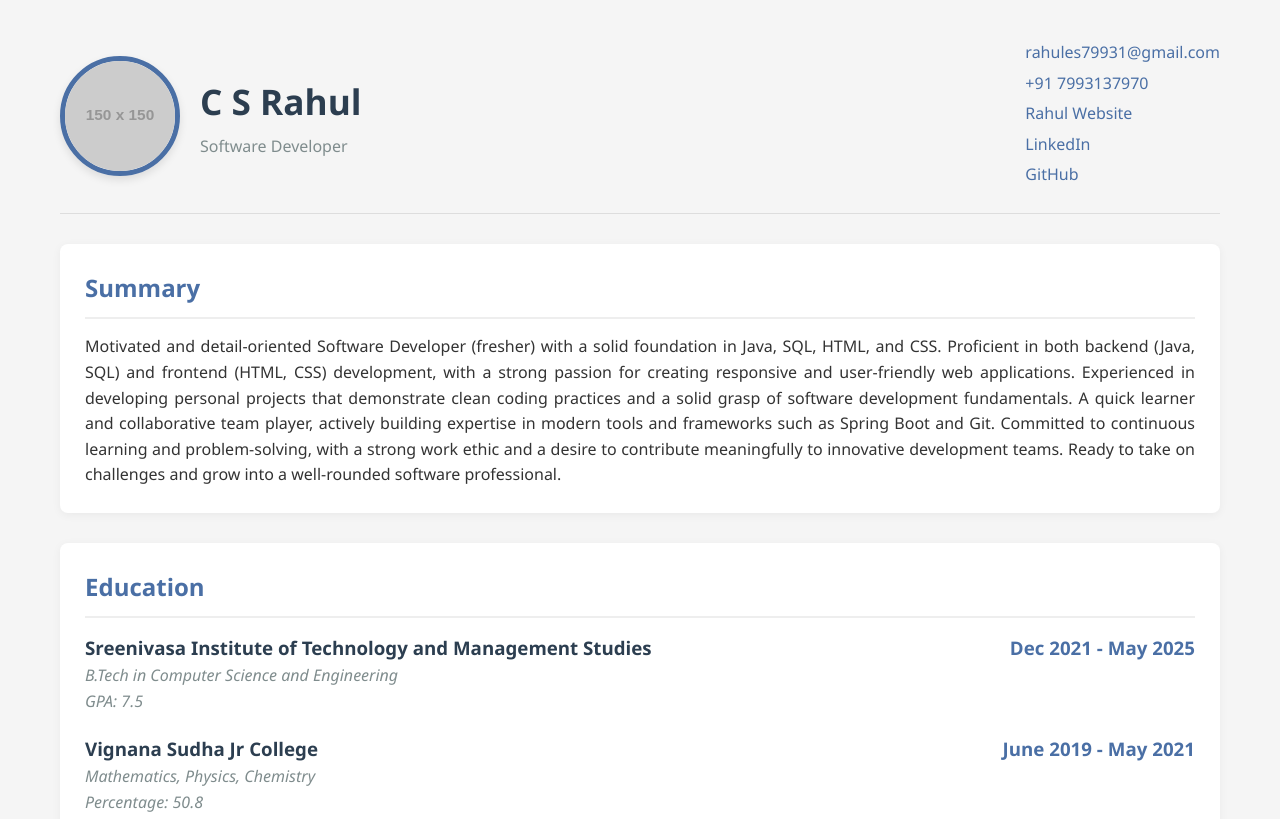
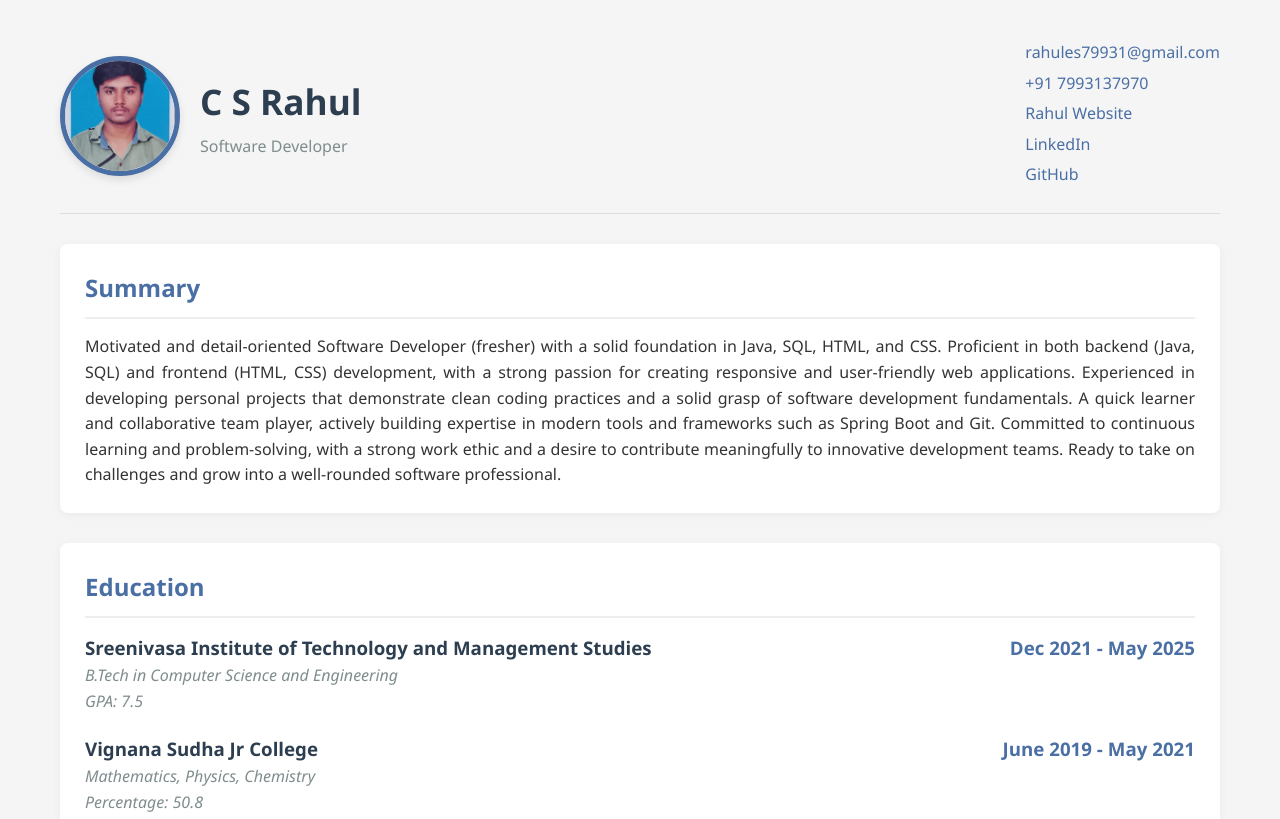
Before and after one commit to csrahul63045/portfolio, a plain HTML site: page index.html in a window 1280 px wide. Shown: the top 819 px of the page. Drawn offline with Linux system fonts and the light colour scheme; placeholder pictures from the web are drawn by us.

Commit message:
Update index.html

```diff
--- a/index.html
+++ b/index.html
@@ -213,7 +213,7 @@
         <header>
             <div class="profile">
                 <!-- Replace with your actual profile picture -->
-                <img src="https://via.placeholder.com/150" alt="C S Rahul" class="profile-pic">
+                <img src="rahul.jpg" alt="C S Rahul" class="profile-pic">
                 <div class="profile-info">
                     <h1>C S Rahul</h1>
                     <p>Software Developer</p>
```
